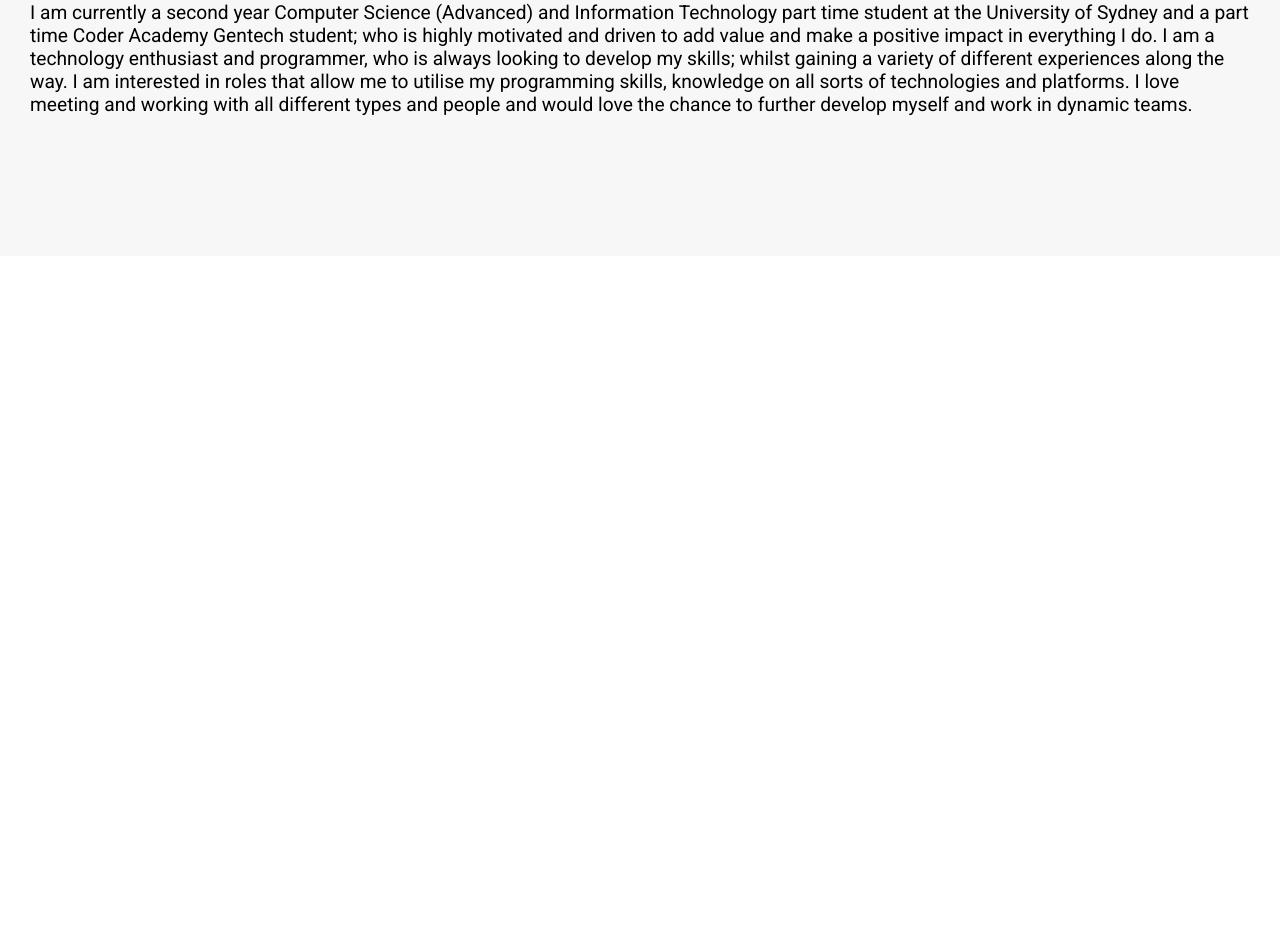
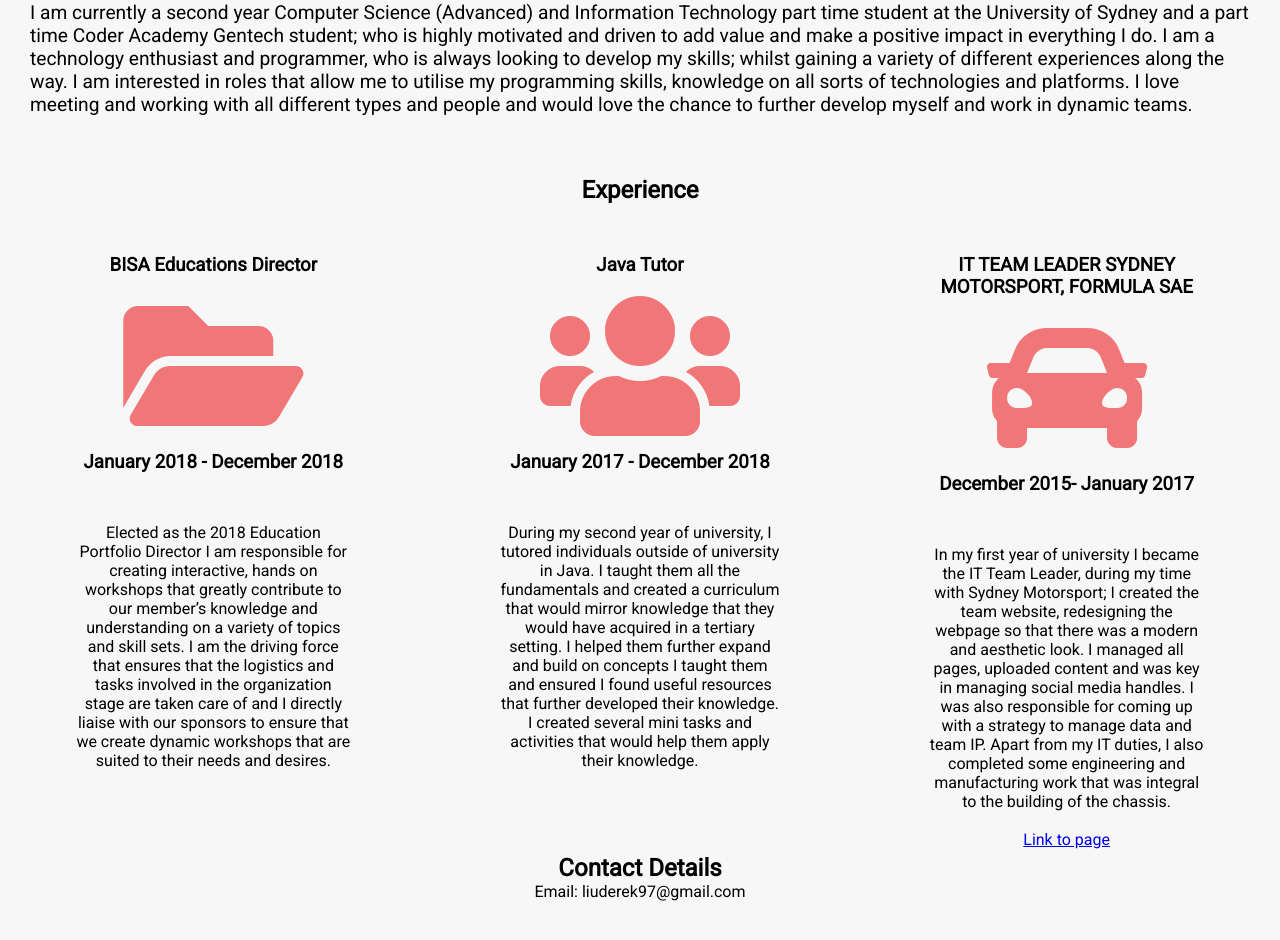
Before and after one commit to liuderek97/HTML-Portfolio, a plain HTML site: page index.html in a window 1280 px wide. Shown: the part 3792-4732 px from the top of the page. Before the commit the page ends 4048 px from the top, so only its background shows below. Drawn offline with Linux system fonts and the light colour scheme.

Commit message:
Responsiveness changes and about section modifications

```diff
--- a/index.html
+++ b/index.html
@@ -17,7 +17,7 @@
         <li><a href="#hero-image">Home</a></li>
         <li><a href="#projects-container">Projects</a></li>
         <li><a href="#skills">Skills</a></li>
-        <li><a href="#about">About Me</a></li>
+        <li><a href="#about">About Me</a> </li>
         </ul>
       </nav>
     </header>
@@ -201,6 +201,64 @@
           </p>
         </div>
       </div>
+      <span id="Experience">
+
+      <h2>Experience </h2>
+
+      <div id="projects-row2">
+
+      <div class="project-info2">
+          <h3>BISA Educations Director</h3>
+
+
+          <i class="fas fa-folder-open"></i>
+
+
+          <h3>January 2018 - December 2018</h3>
+
+          <p>Elected as the 2018 Education Portfolio Director I am responsible for creating interactive,
+             hands on workshops that greatly contribute to our member’s knowledge and understanding on a variety of topics and skill sets.
+             I am the driving force that ensures that the logistics and tasks involved in the organization stage are taken care of and I directly
+             liaise with our sponsors to ensure that we create dynamic workshops that are suited to their needs and desires.</p>
+        </div>
+
+
+
+        <div class="project-info2">
+          <h3>Java Tutor</h3>
+
+          <i class="fas fa-users"></i>
+
+
+          <h3>January 2017 - December 2018</h3>
+          <p>During my second year of university, I tutored individuals outside of university in Java. I taught them all
+            the fundamentals and created a curriculum that would mirror knowledge that they would have acquired in a tertiary setting.
+             I helped them further expand and build on concepts I taught them and ensured I found useful resources that further developed their knowledge.
+             I created several mini tasks and activities that would help them apply their knowledge.</p>
+        </div>
+
+        <div class="project-info2">
+            <h3>IT TEAM LEADER SYDNEY MOTORSPORT, FORMULA SAE</h3>
+
+            <i class="fas fa-car"></i>
+
+            <h3>December 2015- January 2017</h3>
+            <p>In my first year of university I became the IT Team Leader, during my time with Sydney Motorsport; I created the team website,
+              redesigning the webpage so that there was a modern and aesthetic look. I managed all pages, uploaded content and was key in managing social media handles.
+              I was also responsible for coming up with a strategy to manage data and team IP. Apart from my IT duties,
+              I also completed some engineering and manufacturing work that was integral to the building of the chassis.
+              <br>
+              <br>
+              <a href="http://www.sydneymotorsport.com.au/">Link to page</a>
+            </p>
+          </div>
+      </div>
+
+      <h2>Contact Details</h2>
+      <p>Email: liuderek97@gmail.com</p>
+
+
+    </span>
   </div>
 </span>
 </body>
--- a/stylesheet.css
+++ b/stylesheet.css
@@ -29,6 +29,8 @@
 header li {
   padding-left:3vh;
 }
+
+
 
 header li a {
   display: block;
@@ -220,7 +222,7 @@
     display: block;
     margin-left: auto;
     margin-right: auto;
-    padding-bottom: 70px;
+    padding-bottom: 100px;
     width:100%;
   }
 
@@ -255,6 +257,26 @@
     padding-right: 20px;
     padding-left: 20px;
   }
+
+  .project-info2{
+    display: block;
+    margin-left: auto;
+    margin-right: auto;
+    padding-bottom: 325px;
+    width:100%;
+  }
+
+  .project-info2 p{
+    font-size: 1.5em;
+    padding-top:5vh;
+    padding-left: 20px;
+    padding-right: 20px;
+  }
+
+  .project-info2 h2{
+    font-size: 1em;
+  }
+
 
   /* header li{
     display: none;
@@ -341,3 +363,61 @@
 #about h1{
   padding-top:10vh;
 }
+
+
+.project-info2 p{
+  font-size: 1em;
+  padding-top:5vh;
+  padding-left: 20px;
+  padding-right: 20px;
+}
+
+.project-info2 a{
+  font-size: 1em;
+  padding-top:5vh;
+  padding-left: 20px;
+  padding-right: 20px;
+  text-align: center;
+}
+
+.project-info2 h2{
+  font-size: 1em;
+}
+
+.project-info2{
+  display: flex;
+  flex-direction: column;
+  justify-content: space-between;
+  width:40vh;
+  height:60vh;
+
+
+}
+
+.project-info2 h2{
+  padding-top:5vh;
+  padding-bottom:2vh;
+
+}
+
+.project-info2 i{
+  font-size: 10em;
+  color:#F07677;
+  padding-bottom:5px;
+}
+
+.project-info2 h3{
+  padding-bottom:10px;
+}
+
+
+
+@media only screen and (max-width: 500px){
+  .project-info2 {
+    display: block;
+    margin-left: auto;
+    margin-right: auto;
+    padding-bottom: 300px;
+    width: 100%;
+}
+}
```
